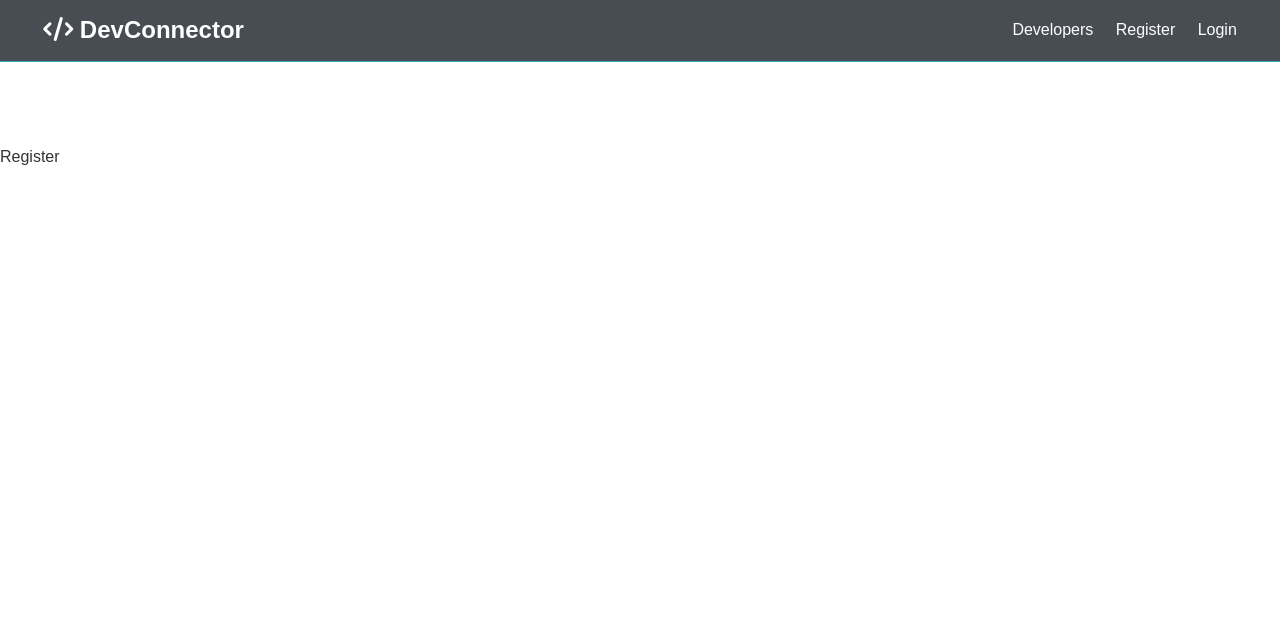
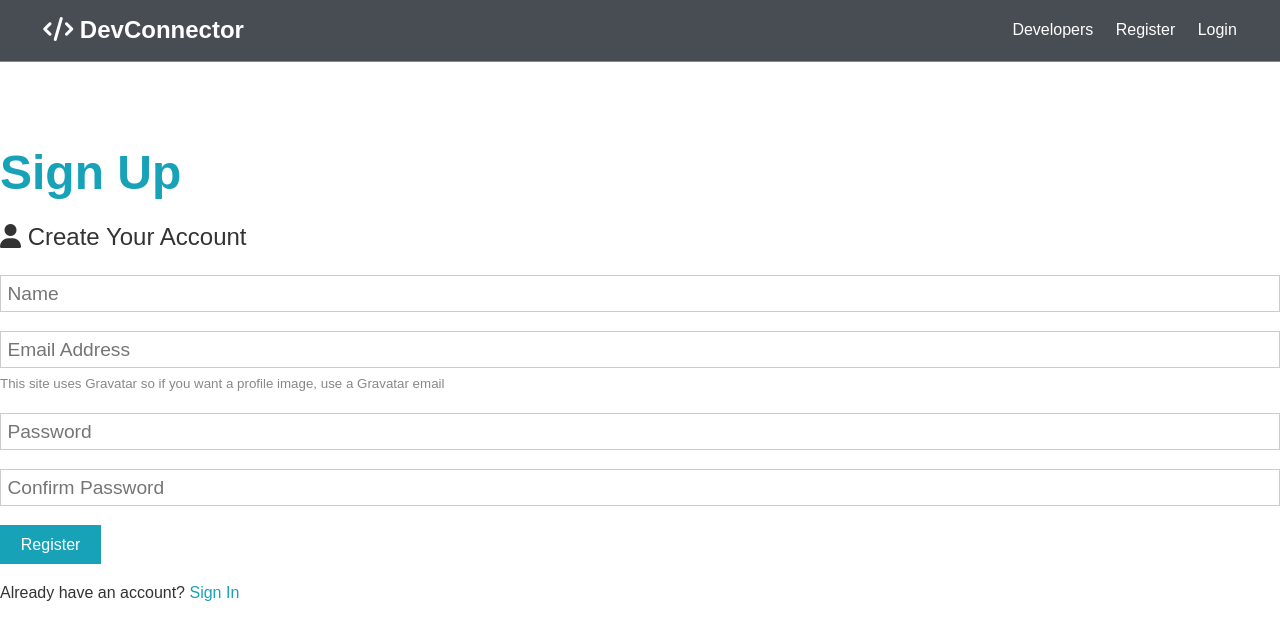
Before and after one commit to adrianacapua/devconnector, a React (Create React App) app in the folder client/: page /register in a window 1280 px wide. Shown: the top 640 px of the page. Built offline with nearby package versions, Linux system fonts and the light colour scheme.

Commit message:
feat: register form

```diff
--- a/client/src/components/auth/Register.js
+++ b/client/src/components/auth/Register.js
@@ -1,7 +1,69 @@
-import React from 'react'
+import React, { Fragment, useState } from 'react'
 
 export const Register = () => {
+  const [formData, setFormData] = useState({
+    name: '',
+    email: '',
+    password: '',
+    password2: ''
+  });
+
+  const { name, email, password, password2 } = formData;
+
+  const onChange = e => setFormData({
+    ...formData,
+    [e.target.name]: e.target.value
+  });
+
+  const onSubmit = e => {
+    e.preventDefault();
+    if (password !== password2) {
+      console.log('Passwords do not match');
+    } else {
+      console.log(formData);
+    }
+  }
+
   return (
-    <div>Register</div>
+    <Fragment>
+      <h1 className="large text-primary">Sign Up</h1>
+      <p className="lead"><i className="fas fa-user"></i> Create Your Account</p>
+      <form className="form" action="create-profile.html" onSubmit={e => onSubmit(e)}>
+        <div className="form-group">
+          <input type="text" placeholder="Name" name="name" value={name} onChange={e => onChange(e)} required />
+        </div>
+        <div className="form-group">
+          <input type="email" placeholder="Email Address" name="email" value={email} onChange={e => onChange(e)} required/>
+          <small className="form-text"
+            >This site uses Gravatar so if you want a profile image, use a
+            Gravatar email</small
+          >
+        </div>
+        <div className="form-group">
+          <input
+            type="password"
+            placeholder="Password"
+            name="password"
+            minLength="6"
+            value={password}
+            onChange={e => onChange(e)}
+          />
+        </div>
+        <div className="form-group">
+          <input
+            type="password"
+            placeholder="Confirm Password"
+            name="password2"
+            minLength="6"
+            value={password2}
+            onChange={e => onChange(e)}
+          />
+        </div>
+        <input type="submit" className="btn btn-primary" value="Register" />
+      </form>
+      <p className="my-1">
+        Already have an account? <a href="login.html">Sign In</a>
+      </p>
+    </Fragment>
   )
 }
```
